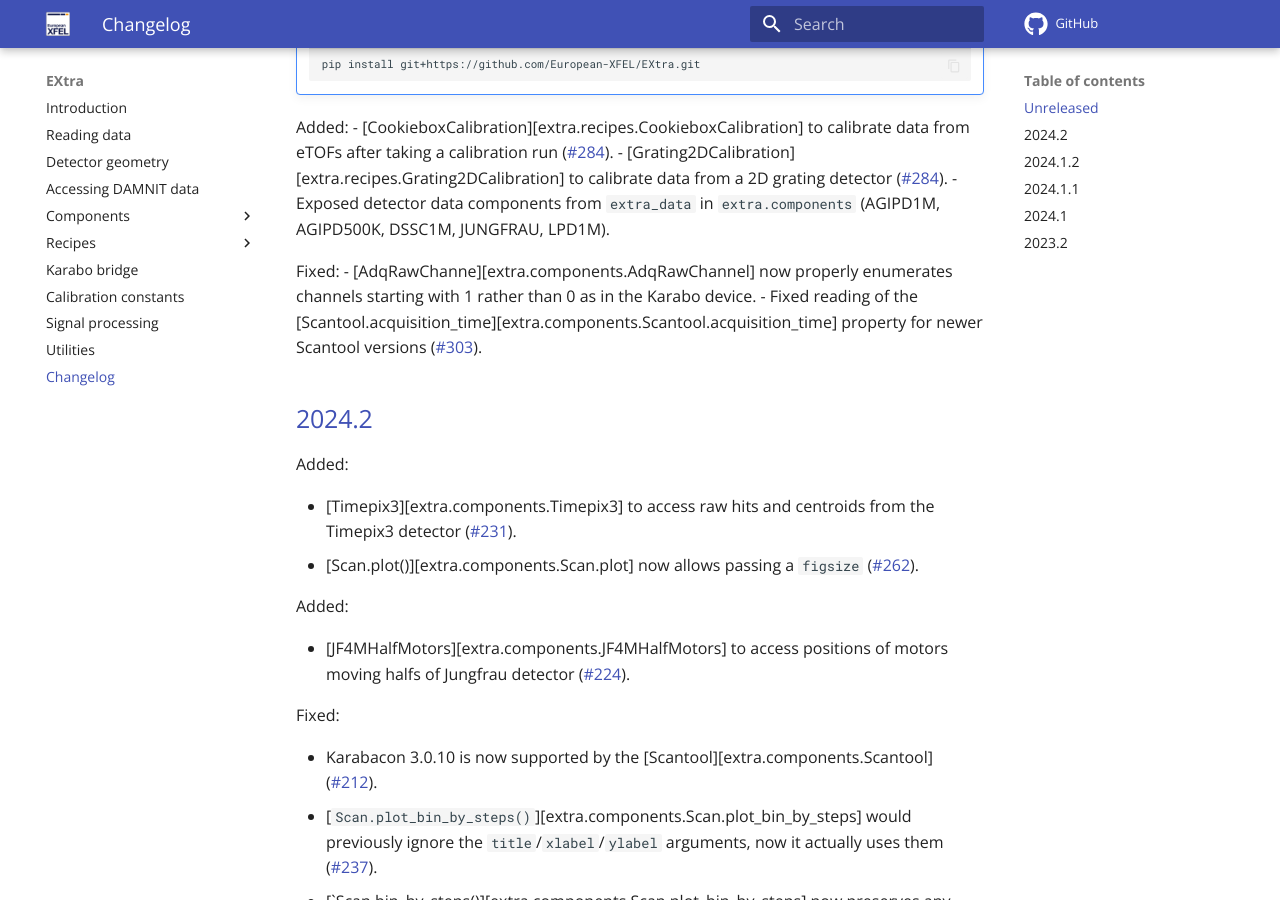
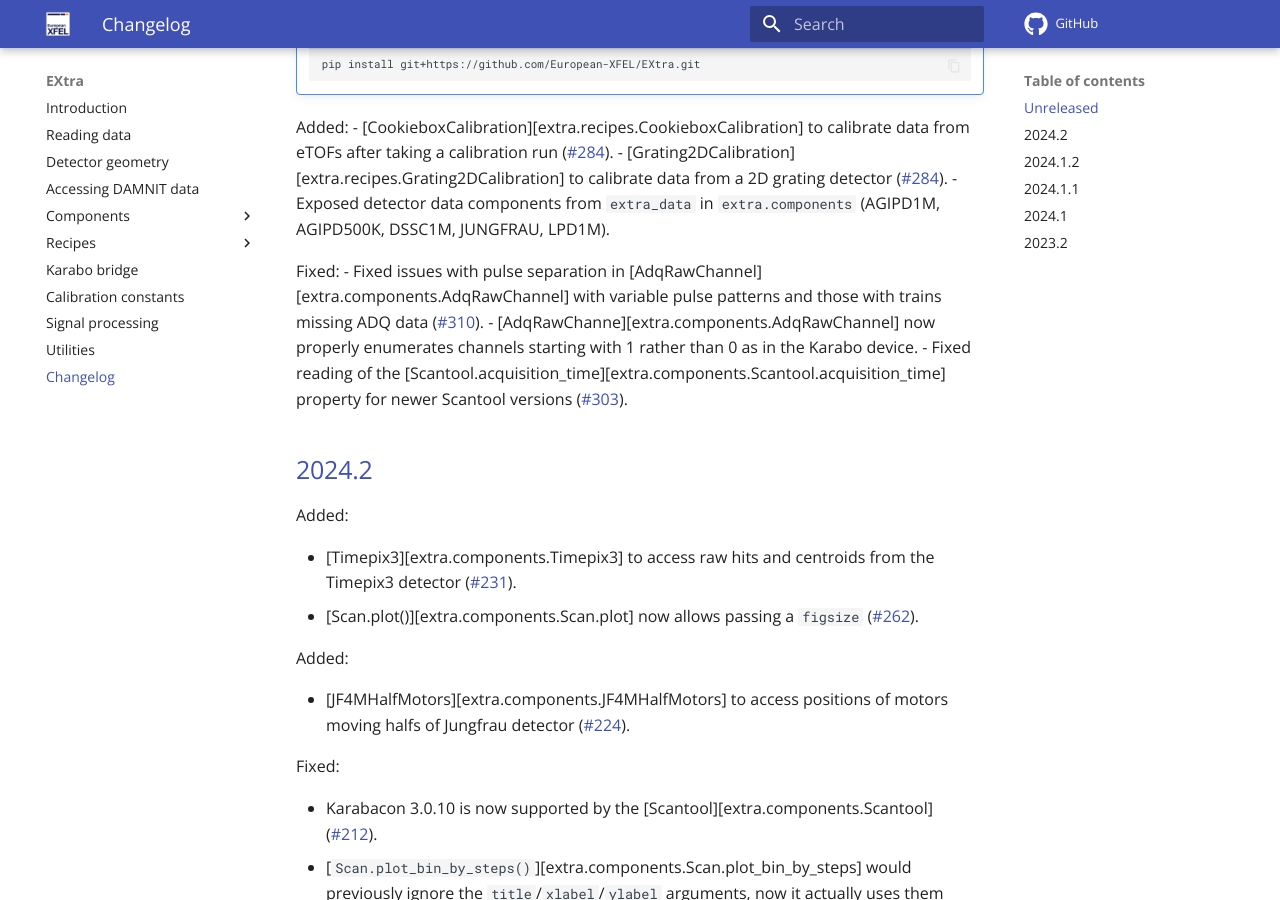
Before and after one commit to European-XFEL/EXtra, an MkDocs documentation site: the page built from docs/changelog.md, in a window 1280 px wide and 900 px high, scrolled down 343 px. Built offline with MkDocs 1.6.1 and Material for MkDocs 9.7.7, drawn with Linux system fonts in a browser that asks for light colours; emoji names are drawn with the system emoji font; comment, search, counter and statistics services are not loaded.

Commit message:
Add ADQ pulse alignment fixes to changelog

```diff
--- a/docs/changelog.md
+++ b/docs/changelog.md
@@ -22,6 +22,7 @@ Added:
 - Exposed detector data components from `extra_data` in `extra.components` (AGIPD1M, AGIPD500K, DSSC1M, JUNGFRAU, LPD1M).
 
 Fixed:
+- Fixed issues with pulse separation in [AdqRawChannel][extra.components.AdqRawChannel] with variable pulse patterns and those with trains missing ADQ data (!310).
 - [AdqRawChanne][extra.components.AdqRawChannel] now properly enumerates channels starting with 1 rather than 0 as in the Karabo device.
 - Fixed reading of the
   [Scantool.acquisition_time][extra.components.Scantool.acquisition_time]
```
